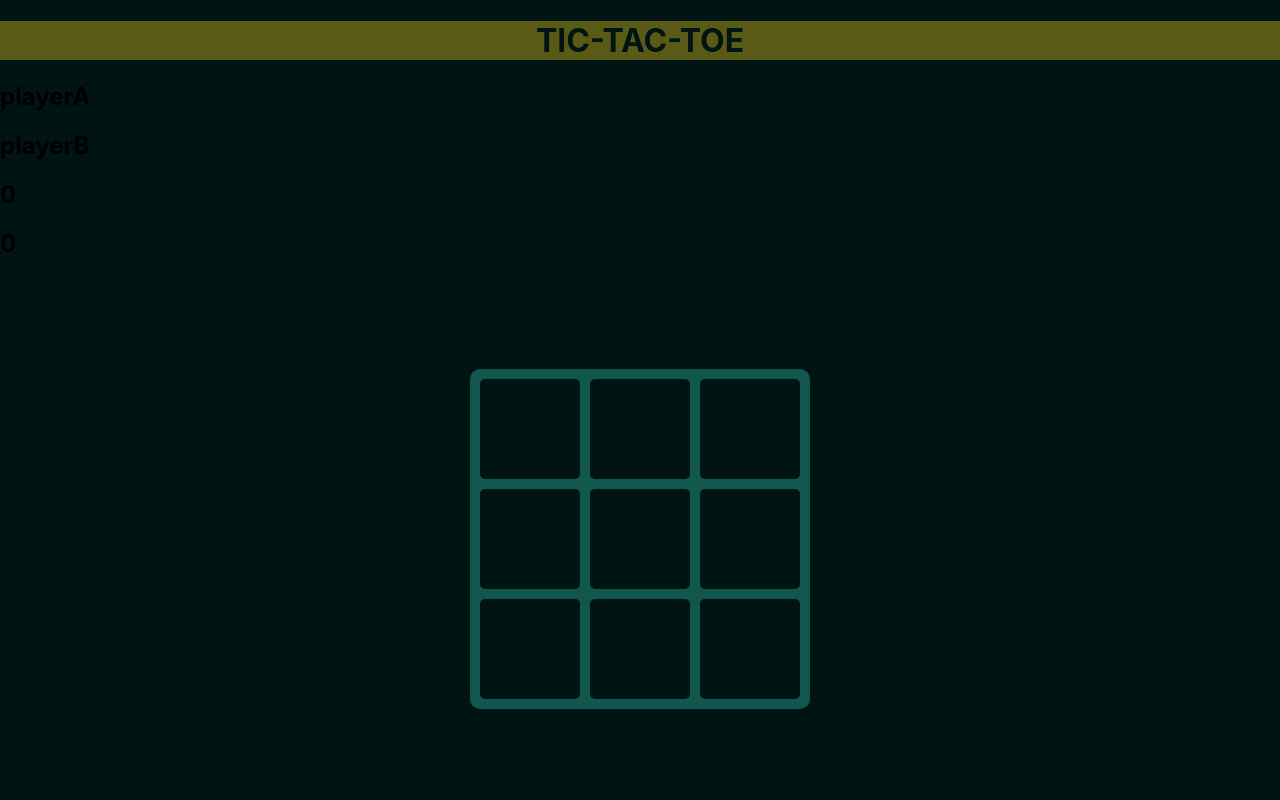
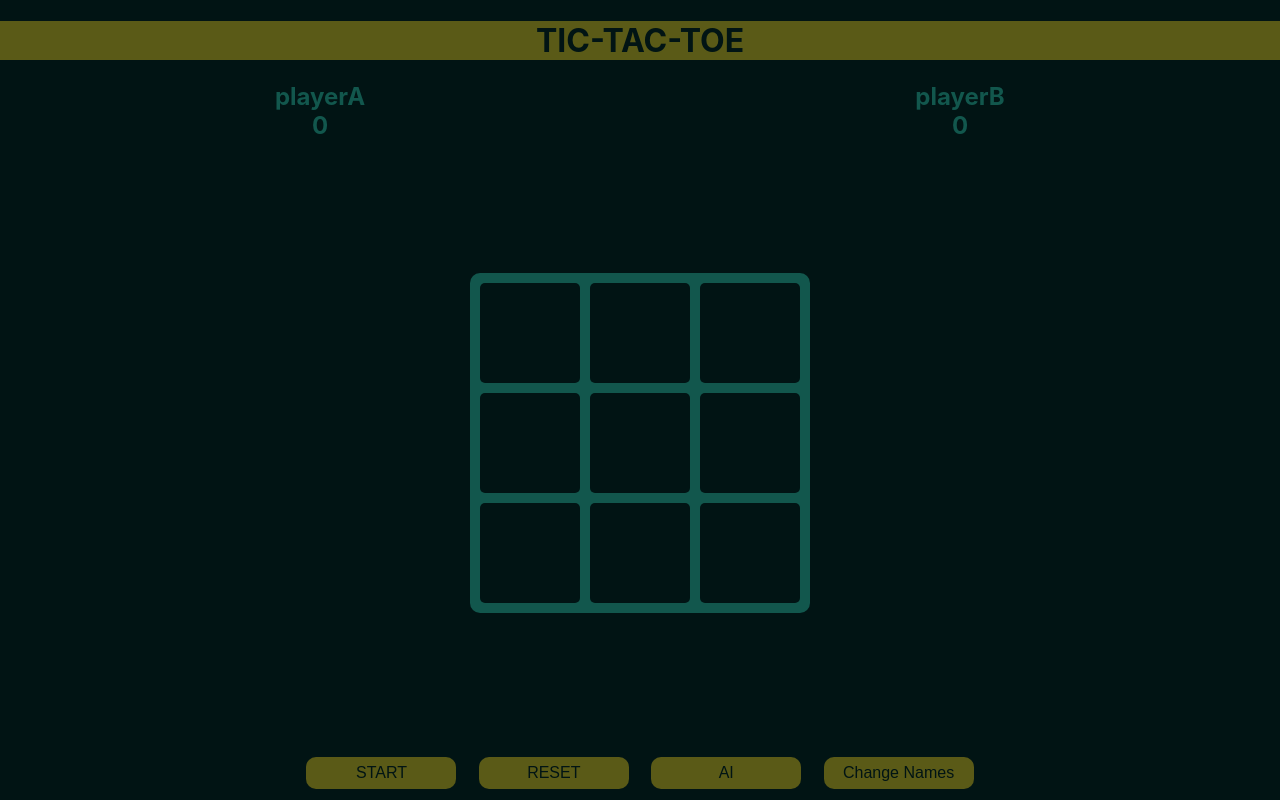
Before and after one commit to Mohammedramadan99/react-tic-tac-toe, a React (Create React App) app: page / in a window 1280 px wide. Built offline with nearby package versions, Linux system fonts and the light colour scheme.

Commit message:
add buttons to  App

```diff
--- a/src/App.css
+++ b/src/App.css
@@ -1,6 +1,7 @@
 .App {
   background-color: #011414;
-  height: 100vh;
+  height: fit-content;
+  min-height: 100vh;
   width: 100%;
   display: flex;
   flex-direction: column;
@@ -11,3 +12,20 @@ h1 {
   color: #011414;
   background-color: rgb(90, 90, 23);
 }
+
+.buttons {
+  display: flex;
+  justify-content: center;
+}
+
+.button {
+  min-width: fit-content;
+  width: 150px;
+  height: 2em;
+  font-size: 1em;
+  background-color: rgb(90, 90, 23);
+  color: #011414;
+  border: none;
+  border-radius: 10px;
+  margin: 0.7em;
+}
--- a/src/App.js
+++ b/src/App.js
@@ -20,6 +20,12 @@ function App() {
         <Scores nameA={"playerA"} nameB={"playerB"} scoreA={0} scoreB={0} />
       </header>
       <Board board={state.board} />
+      <div className="buttons">
+        <button className="button">START</button>
+        <button className="button">RESET</button>
+        <button className="button">AI</button>
+        <button className="button">Change Names</button>
+      </div>
     </div>
   );
 }
--- /dev/null
+++ b/src/components/Scores.css
@@ -0,0 +1,21 @@
+.score-bar {
+  display: flex;
+  flex-direction: column;
+}
+
+.names {
+  display: flex;
+  justify-content: space-between;
+}
+
+.scores {
+  display: flex;
+  justify-content: space-between;
+}
+
+.score-bar h2 {
+  margin: 0;
+  width: 100%;
+  color: rgb(18, 87, 77);
+  text-align: center;
+}
--- a/src/components/Scores.jsx
+++ b/src/components/Scores.jsx
@@ -1,3 +1,5 @@
+import "./Scores.css";
+
 const Scores = (props) => {
   const { nameA, nameB, scoreA, scoreB } = props;
 
```
